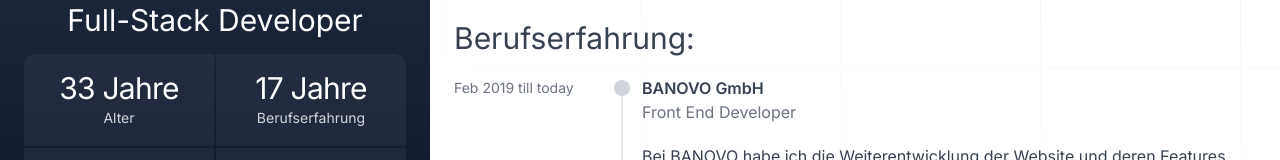
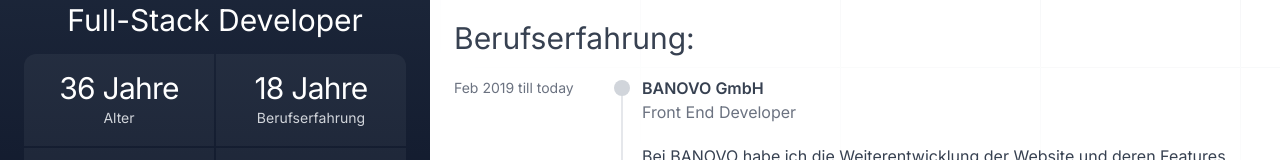
Before and after one commit to iduspara/iduspara.com, a Nuxt app: page / in a window 1280 px wide. Shown: the part 532-692 px from the top of the page. Built offline with nearby package versions, Linux system fonts and the light colour scheme.

Commit message:
Update Intro.vue

```diff
--- a/components/Intro.vue
+++ b/components/Intro.vue
@@ -26,7 +26,7 @@ import Progressbar from './Progressbar.vue';
             <dd
               class="order-first text-3xl tracking-tight text-white print:text-gray-700"
             >
-              33 Jahre
+              36 Jahre
             </dd>
           </div>
           <div class="flex flex-col bg-white/5 print:bg-gray-200 p-4">
@@ -36,7 +36,7 @@ import Progressbar from './Progressbar.vue';
             <dd
               class="order-first text-3xl tracking-tight text-white print:text-gray-700"
             >
-              17 Jahre
+              18 Jahre
             </dd>
           </div>
           <div class="flex flex-col bg-white/5 print:bg-gray-200 p-4">
@@ -90,7 +90,7 @@ import Progressbar from './Progressbar.vue';
           ></a>
           <a
             aria-label="My Github profile link"
-            href="https://github.com/igor-duspara"
+            href="https://github.com/iduspara"
             target="_blank"
             class="ring-1 ring-gray-600 flex items-center justify-center p-4 rounded w-full hover:ring-green-400 hover:text-green-400"
           >
@@ -108,12 +108,12 @@ import Progressbar from './Progressbar.vue';
         <h2 class="text-xl">Mein Daily Tech-Stack:</h2>
         <ul class="mt-4 space-y-4 mb-10">
           <li><Progressbar label="CSS" percentage="95" /></li>
-          <li><Progressbar label="Vue" percentage="90" /></li>
+          <li><Progressbar label="React" percentage="90" /></li>
           <li><Progressbar label="HTML" percentage="90" /></li>
           <li><Progressbar label="JavaScript" percentage="85" /></li>
           <li><Progressbar label="PHP" percentage="70" /></li>
           <li><Progressbar label="SQL" percentage="50" /></li>
-          <li><Progressbar label="React" percentage="30" /></li>
+          <li><Progressbar label="Vue" percentage="30" /></li>
         </ul>
       </div>
     </div>
```
